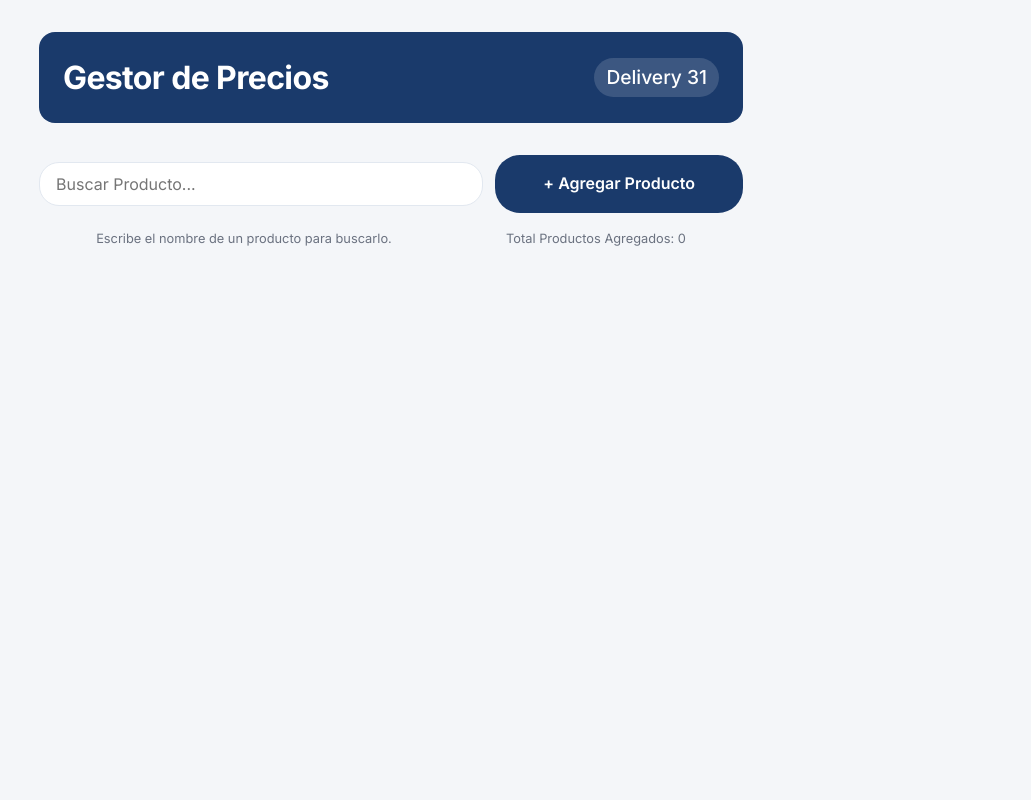
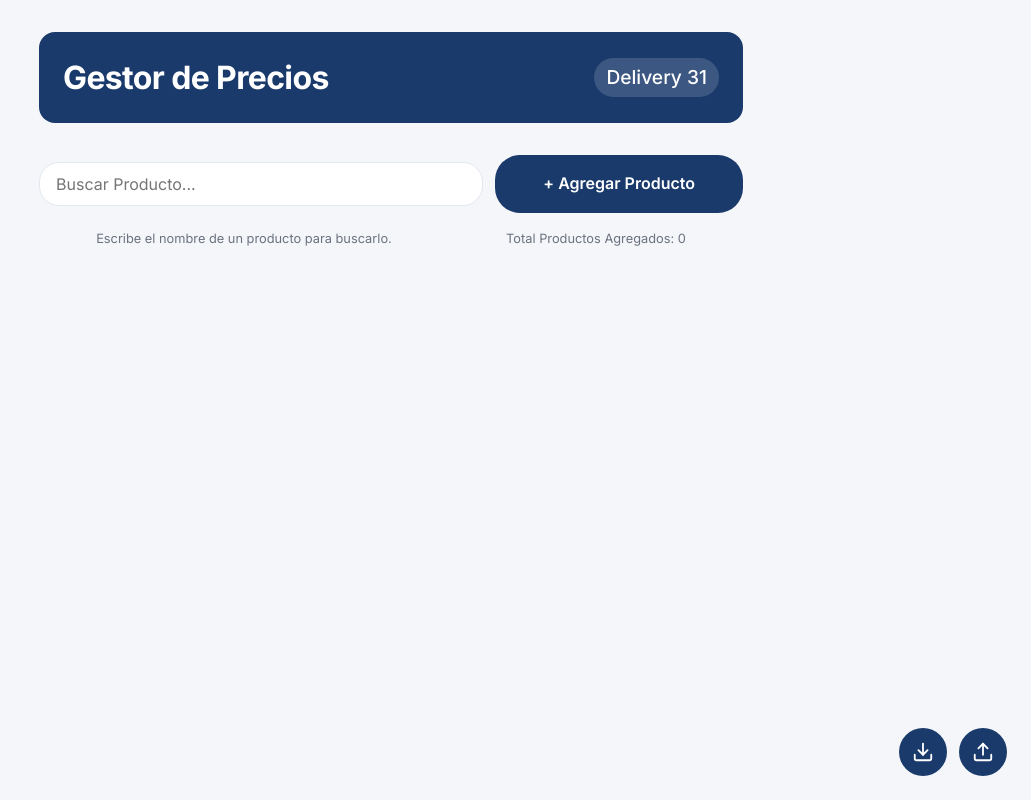
Before and after one commit to Marcus-dev-31/Product-Manager, a React (Vite) app: page / in a window 1280 px wide. Shown: the whole page, without its empty margins (249-1280 px from the left). Built offline with nearby package versions, Linux system fonts and the light colour scheme.

Commit message:
feat: add import/export localStorage functionality

```diff
--- a/package.json
+++ b/package.json
@@ -10,6 +10,7 @@
     "preview": "vite preview"
   },
   "dependencies": {
+    "lucide-react": "^0.577.0",
     "react": "^19.2.0",
     "react-dom": "^19.2.0"
   },
--- a/src/App.jsx
+++ b/src/App.jsx
@@ -7,6 +7,7 @@ import { SearchInput } from "./components/SearchInput";
 import { ProductList } from "./components/ProductList";
 import { RecentProducts } from "./components/RecentProducts";
 import { Toast } from "./components/Toast";
+import { BottomBar } from "./components/BottomBar";
 
 function App() {
   const {
@@ -16,6 +17,7 @@ function App() {
     handleEdit,
     handleDelete,
     clearError,
+    importProducts
   } = useProducts();
   const [query, setQuery] = useState("");
   const [isAddOpen, setIsAddOpen] = useState(false);
@@ -44,7 +46,18 @@ function App() {
   const handleDeleteProduct = (id) => {
     handleDelete(id);
     closeDetailModal();
-    showToast("Producto Eliminado")
+    showToast("Producto Eliminado");
+  };
+
+  const handleExport = () => {
+    const data = localStorage.getItem("products");
+    const blob = new Blob([data], { type: "application/json" });
+    const url = URL.createObjectURL(blob);
+    const a = document.createElement("a");
+    a.href = url;
+    a.download = "productos.json";
+    a.click();
+    URL.revokeObjectURL(url);
   };
 
   const closeModal = () => {
@@ -139,6 +152,8 @@ function App() {
         </div>
       )}
 
+      <BottomBar onExport={handleExport} onImport={importProducts} />
+
       <Toast message={toast} />
     </div>
   );
--- /dev/null
+++ b/src/components/BottomBar.jsx
@@ -0,0 +1,31 @@
+import { Download, Upload } from "lucide-react";
+import { useRef } from "react";
+
+
+export const BottomBar = ({ onExport, onImport }) => {
+
+    const fileRef = useRef(null);
+
+  return (
+    <div className="bottom-bar">
+      <button className="bottom-bar-btn" onClick={onExport}>
+        <Download size={22} />
+      </button>
+
+      <button className="bottom-bar-btn" onClick={() => fileRef.current.click()}>
+        <Upload size={22} />
+      </button>
+
+      <input
+        type="file"
+        accept=".json"
+        ref={fileRef}
+        style={{display:"none"}}
+        onChange={(e) => {
+            const file = e.target.files[0]
+            if (file) onImport(file)
+        }}
+      />
+    </div>
+  );
+};
--- a/src/hooks/useProducts.js
+++ b/src/hooks/useProducts.js
@@ -60,12 +60,28 @@ export const useProducts = () => {
 
   const clearError = () => setDuplicateError("");
 
+  const importProducts = (file) => {
+  const reader = new FileReader()
+  reader.onload = (event) => {
+    try {
+      const data = JSON.parse(event.target.result)
+      if (Array.isArray(data)) {
+        setProducts(data)
+      }
+    } catch {
+      // archivo inválido
+    }
+  }
+  reader.readAsText(file)
+}
+
   return {
     products,
     duplicateError,
     addProduct,
     handleEdit,
     handleDelete,
-    clearError
+    clearError,
+    importProducts
   };
 };
--- a/src/styles/App.css
+++ b/src/styles/App.css
@@ -246,6 +246,26 @@ body {
   font-weight: 600;
 }
 
+.bottom-bar {
+  position: fixed;
+  bottom: 1.5rem;
+  right: 1.5rem;
+  display: flex;
+  gap: 0.75rem;
+  z-index: 50;
+}
+
+.bottom-bar-btn {
+  background: var(--color-primary);
+  color: white;
+  border-radius: 50%;
+  width: 3rem;
+  height: 3rem;
+  display: flex;
+  align-items: center;
+  justify-content: center;
+}
+
 /* ================================
    MODAL
    ================================ */
```
Also changed, not shown: 1 other file (tests, documents, lock files or other folders).
